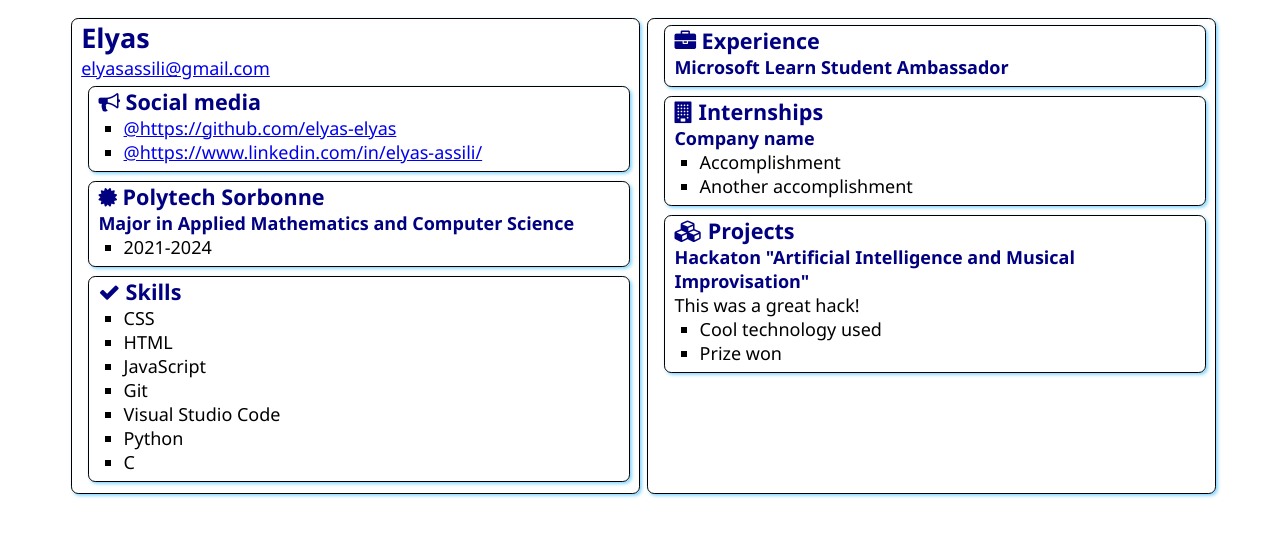
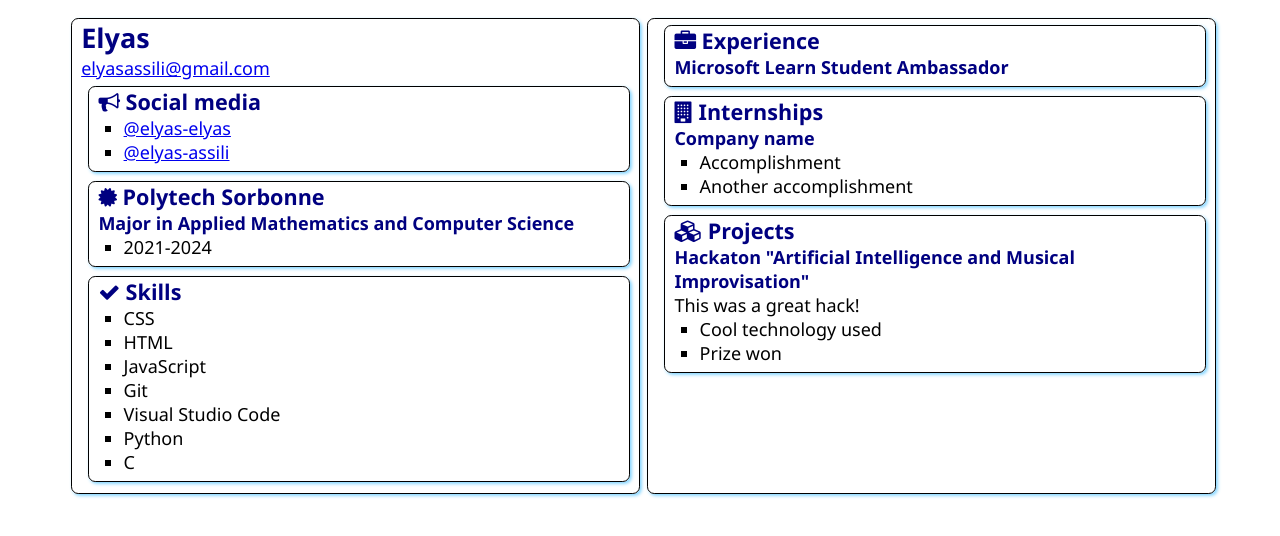
Before and after one commit to elyas-elyas/SATechnicalOnboarding, a plain HTML site: page src/index.html in a window 1280 px wide. Drawn offline with Linux system fonts and the light colour scheme.

Commit message:
Update index.html
final

```diff
--- a/src/index.html
+++ b/src/index.html
@@ -21,8 +21,8 @@
                     Social media
                 </h2>
                 <ul>
-                    <li><a href="https://github.com/<handle>">@https://github.com/elyas-elyas</a></li>
-                    <li><a href="https://linkedin.com/in/<handle>">@https://www.linkedin.com/in/elyas-assili/</a></li>
+                    <li><a href="https://github.com/<handle>">@elyas-elyas</a></li>
+                    <li><a href="https://linkedin.com/in/<handle>">@elyas-assili</a></li>
                     <!-- <li><a href="https://twitter.com/<handle>">@twitter_handle</a></li> -->
                 </ul>
             </section>
```
